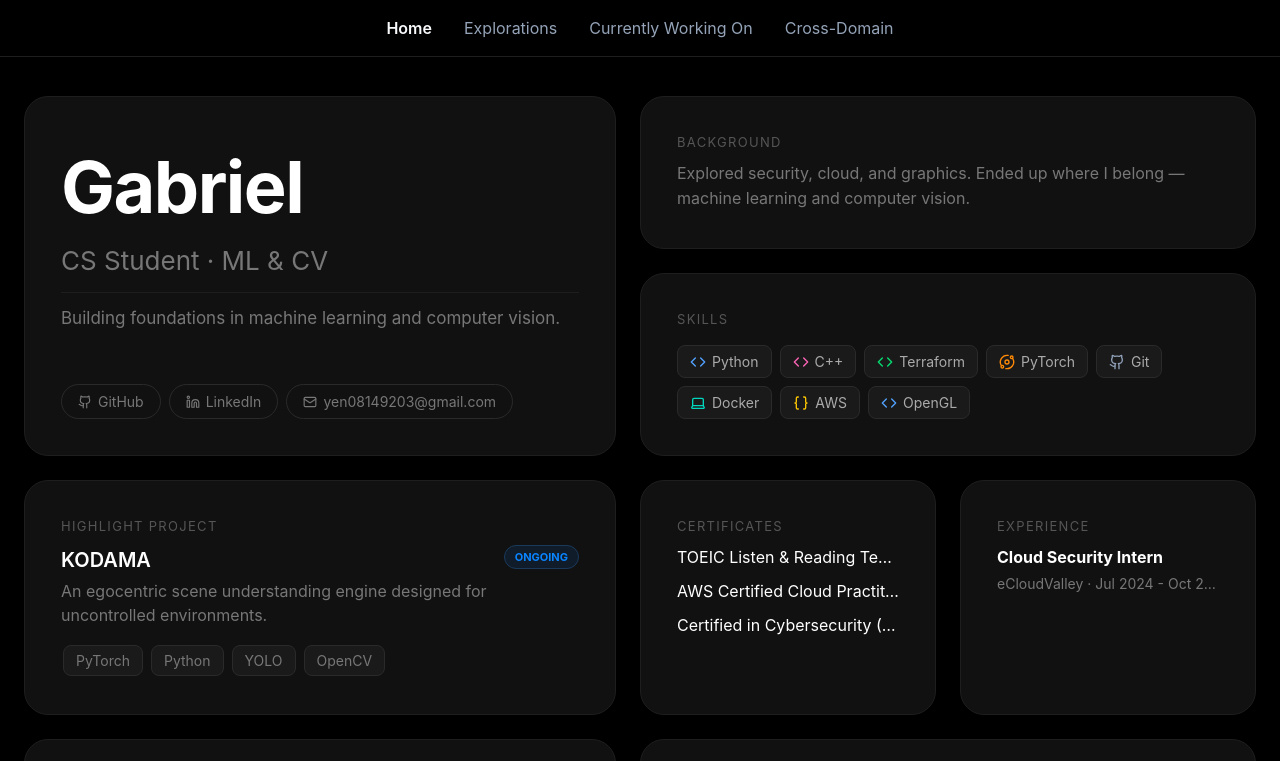
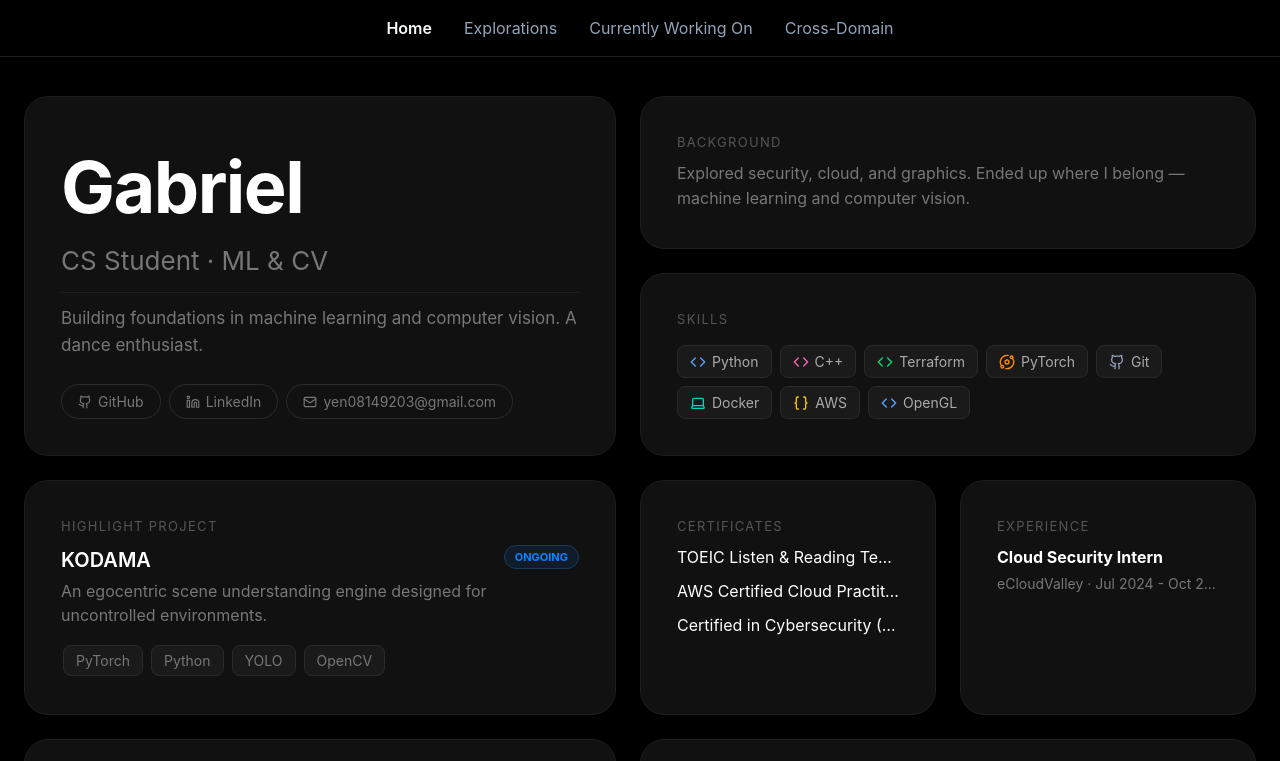
Before and after one commit to Gabriel9208/Gabriel9208.github.io, a React (Vite) app: page /#/ in a window 1280 px wide. Shown: the top 761 px of the page. Built offline with nearby package versions, Linux system fonts and the light colour scheme.

Commit message:
Add: Update background.

```diff
--- a/src/pages/Welcome.tsx
+++ b/src/pages/Welcome.tsx
@@ -43,7 +43,7 @@ export default function Welcome() {
             <p style={{ fontSize: 26, color: '#777' }}>CS Student · ML & CV</p>
             <Divider />
             <p style={{ fontSize: 17, color: '#777', lineHeight: 1.6 }}>
-              Building foundations in machine learning and computer vision.
+              Building foundations in machine learning and computer vision. A dance enthusiast.
             </p>
             <div style={{ marginTop: 'auto', paddingTop: 20, display: 'flex', flexWrap: 'wrap', gap: 8 }}>
               {[
```
